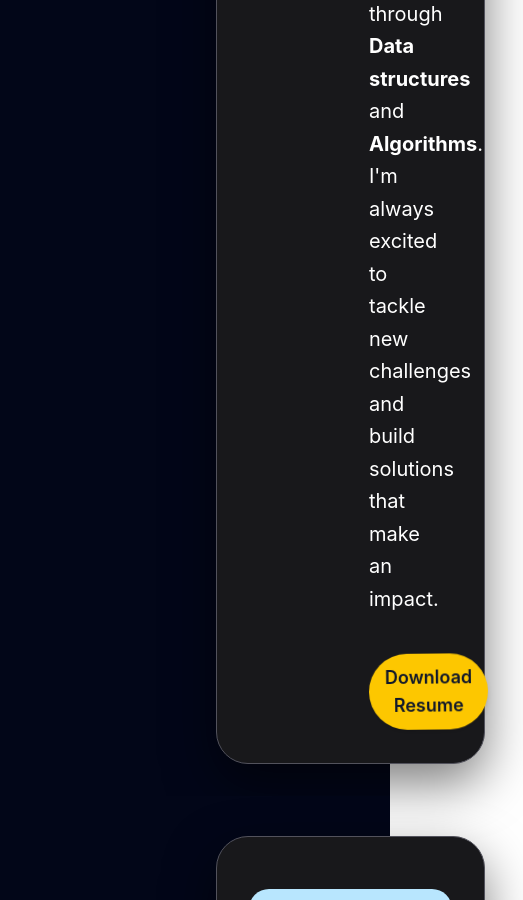
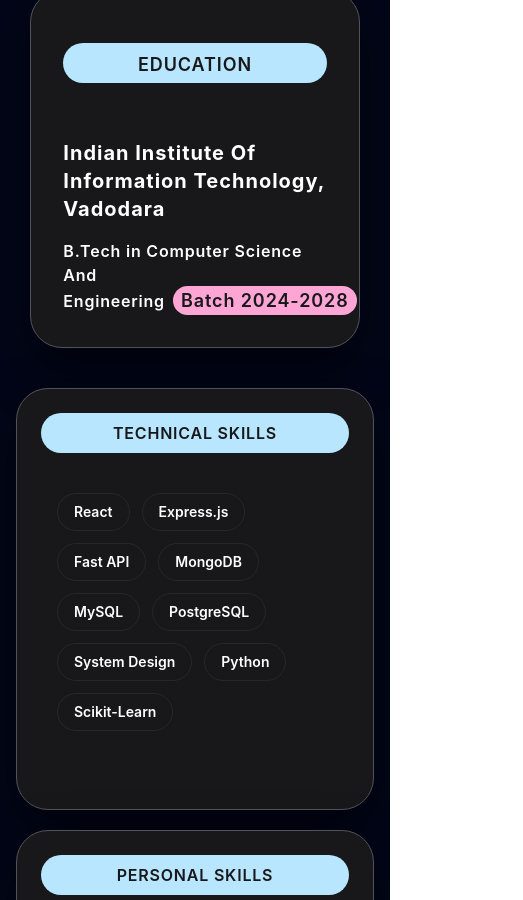
Before and after one commit to Suhanii15/Suhani-Kabra, a React (Vite) app in the folder suhani/: page /resume in a window 390 px wide. Shown: the part 1100-2000 px from the top of the page, 523 px wide, since content can reach past the window. Built offline with nearby package versions, Linux system fonts and the light colour scheme.

Commit message:
fixed mobile and tablets view for resume page

```diff
--- a/suhani/src/pages/landingPage.jsx
+++ b/suhani/src/pages/landingPage.jsx
@@ -127,7 +127,7 @@
   return (
     <div className="scroll-smooth">
     <section id="home"
-     className="min-h-[90vh] bg-slate-950 bg-[#14141D] p-4 pt-16 pb-8">
+     className="min-h-[90vh] md:min-h-[80vh] lg:min-h-[90vh] bg-slate-950 bg-[#14141D] p-4 pt-16 pb-8">
         {/* Background Pattern */}
         <div
         className="absolute inset-0 h-full w-full bg-[linear-gradient(to_right,#80808025_1px,transparent_1px),linear-gradient(to_bottom,#80808025_1px,transparent_1px)] bg-[size:60px_60px]"
--- a/suhani/src/pages/resume.jsx
+++ b/suhani/src/pages/resume.jsx
@@ -67,10 +67,10 @@
     <div>
         <section className="min-h-[80vh] bg-slate-950 bg-[#14141D] p-4 pt-24 pb-8">
 <Navbar activeSection={activeSection} />
-            <div className="w-3/4 min-h-[58vh] bg-zinc-900 mt-8 ml-50
+            <div className="w-[92%] md:w-3/4 min-h-[58vh] bg-zinc-900 mt-8 mx-auto lg:ml-50
     border border-zinc-600 rounded-[32px] p-8 md:p-10 lg:p-12 flex flex-col md:flex-row gap-6 md:gap-8 shadow-[0_20px_50px_rgba(0,0,0,0.5)]">
 
-        <div className="flex flex-col items-center gap-6 mt-10 ml-20">
+        <div className="flex flex-col items-center gap-6 mt-10 lg:ml-20">
     <h1 className="font-bold text-lg bg-yellow-400 text-zinc-900 px-3 rounded-full py-2 min-w-[120px] h-[48px] flex items-center justify-center animate-entrance hover:bg-yellow-300 cursor-pointer">CODE</h1>
     <MoveDown className="text-zinc-500" size={28} strokeWidth={2.5} />
    <h1 className="font-bold text-lg bg-pink-300 text-zinc-900 px-3 rounded-full py-2 min-w-[120px] h-[48px] flex items-center justify-center animate-entrance-right hover:bg-pink-400 cursor-pointer">GROWTH</h1>
@@ -78,18 +78,18 @@
     <h1 className="font-bold text-lg bg-sky-300 text-zinc-900 px-3 rounded-full py-2 min-w-[120px] h-[48px] flex items-center justify-center animate-entrance hover:bg-sky-200 cursor-pointer">REPEAT</h1>
    </div>
 
-   <div className="flex flex-col px-10 mx-20" >
+   <div className="flex flex-col px-4 md:px-10 mx-4 lg:mx-20" >
     <motion.p
       initial={{ opacity: 0, x: -30 }}
       animate={{ opacity: 1, x: 0 }}
       transition={{ duration: 1.6, delay: 0.6, ease: 'easeOut' }}
-      className="text-white text-xl leading-relaxed mt-6"
+      className="text-white text-base md:text-xl leading-relaxed mt-6"
     >
        Computer Science student passionate about building <span className="font-bold">Full Stack applications</span>, exploring <span className="font-bold">AI</span> and <span className="font-bold">ML</span>, and solving challenging problems through <span className="font-bold">Data structures </span>
         and <span className="font-bold">Algorithms</span>.
        I'm always excited to tackle new challenges and build solutions that make an impact.
     </motion.p>
-    <div className="relative inline-block group mt-10fwq  q q ,M NBVBC ">
+    <div className="relative inline-block group mt-10">
       <a href="https://drive.google.com/file/d/1JT2cPfiJ93zyx6zd6mpsfz4f9hkfM2vk/view?usp=sharing">
 <motion.button
  variants={slideUp}
@@ -114,15 +114,15 @@
         </section>
 
         <section  className="min-h-[50vh] bg-slate-950 bg-[#14141D] p-4 pt-8 pb-8 ">
-          <div className="w-3/4 min-h-[30vh] bg-zinc-900 mt-2  ml-50
+          <div className="w-[92%] md:w-3/4 min-h-[30vh] bg-zinc-900 mt-2 mx-auto lg:ml-50
     border border-zinc-600 rounded-[32px] p-8 md:p-12 lg:p-16 flex flex-col md:flex-row  gap-10 md:gap-12 shadow-[0_20px_50px_rgba(0,0,0,0.5)]">
 <button className="tracking-wider text-zinc-900 rounded-full h-10 px-3 py-2 bg-sky-200 font-semibold text-lg mt-5">
   EDUCATION
 </button>
 <div calssName="flex flex-col gap-3">
-<h1 className="text-white font-bold text-2xl tracking-wider mt-4">Indian Institute Of Information Technology, Vadodara</h1>
-<h3 className="text-white font-semibold text-1xl tracking-wider mt-4">B.Tech in Computer Science And Engineering
-<span className="tracking-wider text-zinc-900 rounded-full h-10 px-2 py-1 bg-pink-300 font-semibold text-lg mx-2">
+<h1 className="text-white font-bold text-xl md:text-2xl tracking-wider mt-4">Indian Institute Of Information Technology, Vadodara</h1>
+<h3 className="text-white font-semibold text-base md:text-xl tracking-wider mt-4">B.Tech in Computer Science And Engineering
+<span className="whitespace-nowrap tracking-wider text-zinc-900 rounded-full h-10 px-2 py-1 bg-pink-300 font-semibold text-lg mx-2">
   Batch 2024-2028
 </span>
 </h3>
@@ -132,29 +132,29 @@
 
 </div>
 
-<div className="flex flex-row m-4 pt-8 gap-3 ml-9">
-  <div className="w-3/4 min-h-[50vh] bg-zinc-900 mt-2
-    border border-zinc-600 rounded-[32px] p-8 md:p-12 lg:p-16 flex flex-col md:flex-col  gap-10 md:gap-12 shadow-[0_20px_50px_rgba(0,0,0,0.5)]">
-<button className="tracking-wider text-zinc-900 rounded-full h-10 px-3 w-1/2 py-2 bg-sky-200 font-semibold text-lg">
+<div className="flex flex-col md:flex-row m-0 md:m-4 pt-8 gap-3 lg:ml-9">
+  <div className="w-full md:w-3/4 min-h-[50vh] bg-zinc-900 mt-2
+    border border-zinc-600 rounded-[32px] p-6 md:p-12 lg:p-16 flex flex-col md:flex-col  gap-6 md:gap-10 shadow-[0_20px_50px_rgba(0,0,0,0.5)]">
+<button className="tracking-wider text-zinc-900 rounded-full h-10 px-3 w-auto md:w-1/2 py-2 bg-sky-200 font-semibold text-base md:text-lg">
   TECHNICAL SKILLS
 </button>
- <div class="flex flex-wrap gap-3  p-6">
+ <div class="flex flex-wrap gap-3 p-4 md:p-6">
       {tech.map((tool) => (
-        <button key={tool} class="rounded-full border border-zinc-800  px-6 py-3 text-sm font-semibold text-white transition-all hover:bg-neutral-800 hover:border-neutral-700">
+        <button key={tool} class="rounded-full border border-zinc-800  px-4 md:px-6 py-2 md:py-3 text-sm font-semibold text-white transition-all hover:bg-neutral-800 hover:border-neutral-700">
           {tool}
         </button>
       ))}
     </div>
   </div>
 
-  <div className="w-3/4 min-h-[50vh] bg-zinc-900 mt-2
-    border border-zinc-600 rounded-[32px] p-8 md:p-12 lg:p-16 flex flex-col md:flex-col  gap-10 md:gap-12 shadow-[0_20px_50px_rgba(0,0,0,0.5)]">
-<button className="tracking-wider text-zinc-900 rounded-full h-10 px-3 w-1/2 py-2 bg-sky-200 font-semibold text-lg">
+  <div className="w-full md:w-3/4 min-h-[50vh] bg-zinc-900 mt-2
+    border border-zinc-600 rounded-[32px] p-6 md:p-12 lg:p-16 flex flex-col md:flex-col  gap-6 md:gap-10 shadow-[0_20px_50px_rgba(0,0,0,0.5)]">
+<button className="tracking-wider text-zinc-900 rounded-full h-10 px-3 w-auto md:w-1/2 py-2 bg-sky-200 font-semibold text-base md:text-lg">
   PERSONAL SKILLS
 </button>
- <div class="flex flex-wrap gap-3  p-6">
+ <div class="flex flex-wrap gap-3 p-4 md:p-6">
       {personal.map((tool) => (
-        <button key={tool} class="rounded-full border border-zinc-800  px-6 py-3 text-sm font-semibold text-white transition-all hover:bg-neutral-800 hover:border-neutral-700">
+        <button key={tool} class="rounded-full border border-zinc-800  px-4 md:px-6 py-2 md:py-3 text-sm font-semibold text-white transition-all hover:bg-neutral-800 hover:border-neutral-700">
           {tool}
         </button>
       ))}
```
